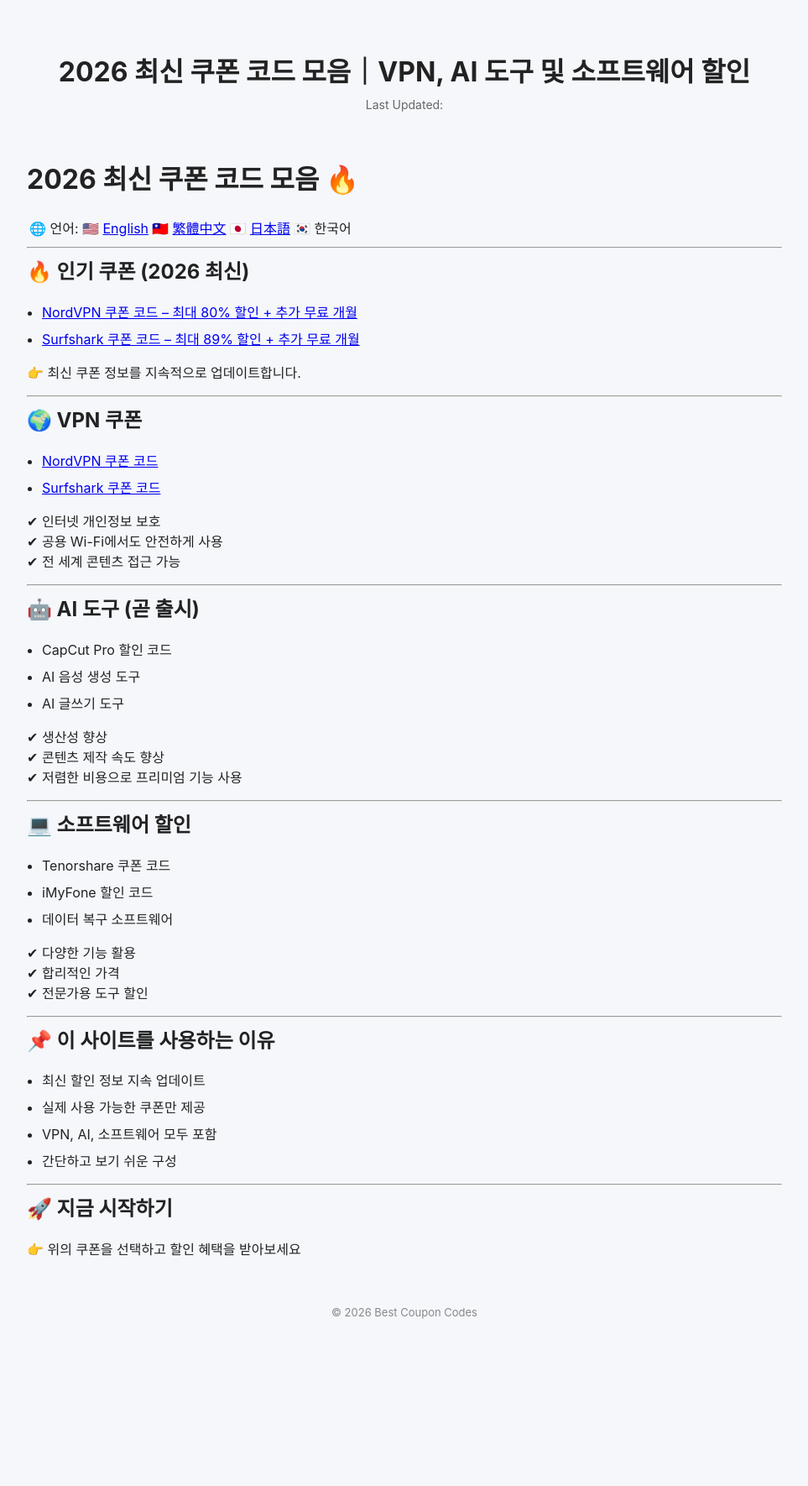
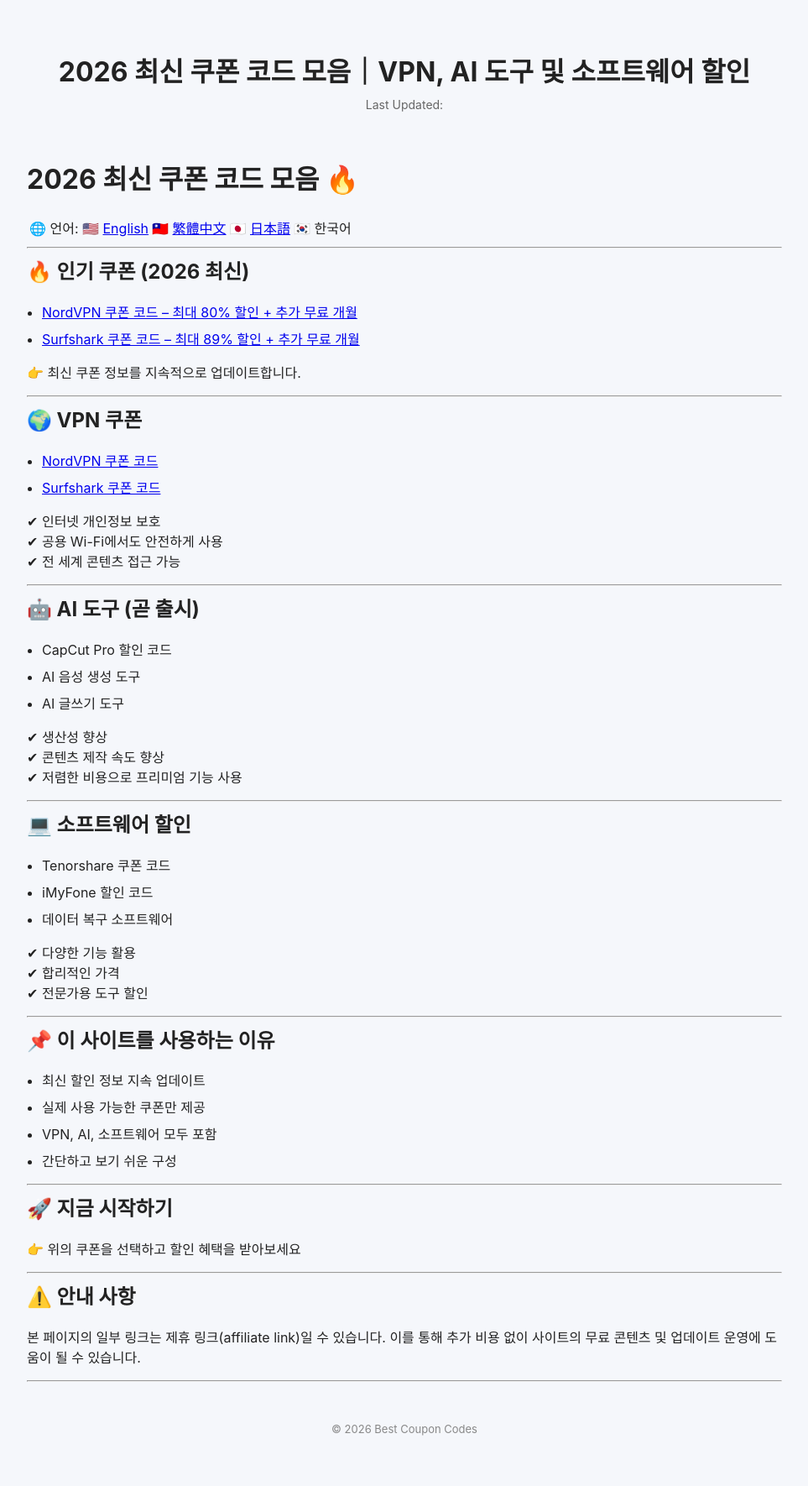
Before and after one commit to BestCouponCodes/best-coupon-codes, a Jekyll site: the page built from index-ko.md, in a window 1280 px wide. Shown: the whole page at 84% size, without its empty margins (158-1121 px from the left). Built offline with Jekyll 4.4.1, drawn with Linux system fonts in a browser that asks for light colours; before the commit the page ends 1631 px from its top, so only the background shows below that.

Commit message:
Add affiliate link notice to index-ko.md

```diff
--- a/index-ko.md
+++ b/index-ko.md
@@ -66,3 +66,12 @@ description: "2026년 최신 VPN, AI 도구 및 소프트웨어 쿠폰 코드와
 ## 🚀 지금 시작하기
 
 👉 위의 쿠폰을 선택하고 할인 혜택을 받아보세요
+
+
+---
+
+## ⚠️ 안내 사항
+
+본 페이지의 일부 링크는 제휴 링크(affiliate link)일 수 있습니다. 이를 통해 추가 비용 없이 사이트의 무료 콘텐츠 및 업데이트 운영에 도움이 될 수 있습니다.
+
+---
```
